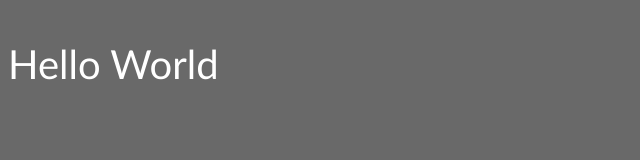
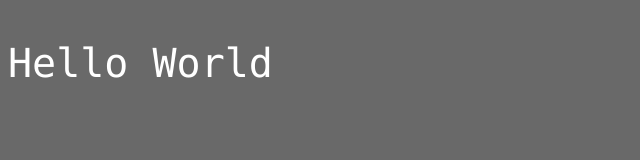
Before and after one commit to Syneergy/Syneergy.github.io, a plain HTML site: page index.html in a window 1280 px wide. Shown: the whole page, without its empty margins (0-640 px from the left). Drawn offline with Linux system fonts and the light colour scheme.

Commit message:
Update index.html

```diff
--- a/index.html
+++ b/index.html
@@ -1,8 +1,22 @@
 <!DOCTYPE html>
 <html>
+<head>
+<style>
+
+.p1 {
+Font-family: "Lucida Console", monospace;
+Font-size:40px;
+color:white;
+}
+
+
+</style>
+</head>
+</body>
+
 <body style="background-color:DimGray;">
 
-<p style="Font-family:calibri;Font-size:40px;color:white;">Hello World</p>
+<p class="p1">Hello World</p>
 
 </body>
 </html>
```
